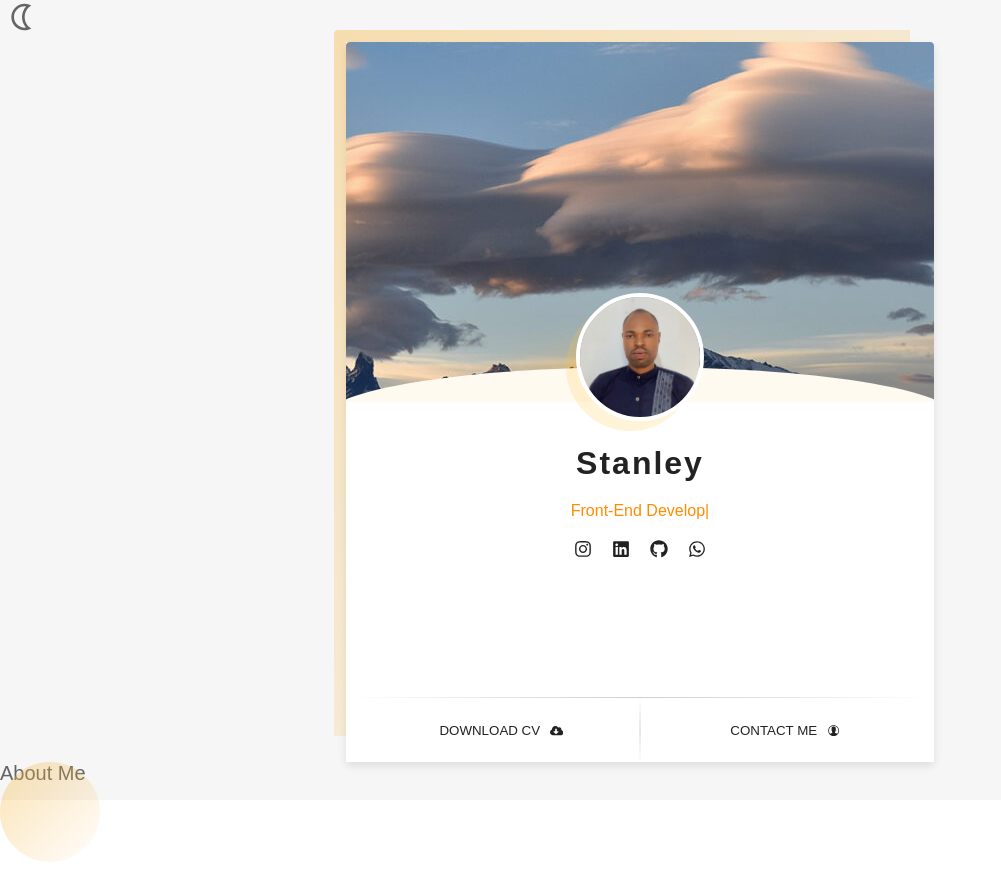
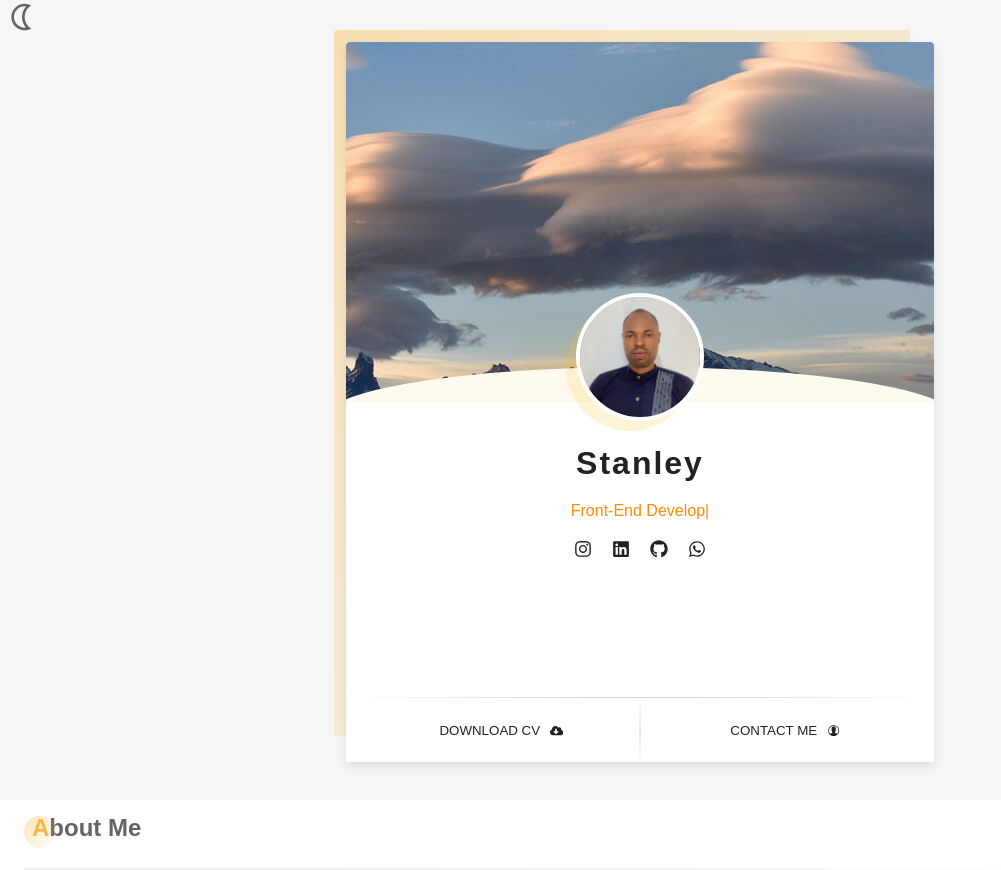
Before and after one commit to sagieramos/stanley-osagie-porforlio, a React (Create React App) app: page / in a window 1280 px wide. Shown: the whole page, without its empty margins (0-1001 px from the left). Built offline with nearby package versions, Linux system fonts and the light colour scheme; a web font is replaced by a local one.

Commit message:
title components design

```diff
--- a/src/components/Heading.js
+++ b/src/components/Heading.js
@@ -1,12 +1,23 @@
 import React from 'react';
 import PropTypes from 'prop-types';
-import './heading.css';
+import './heading.scss';
+import { color } from '../signal.ts';
 
-const Heading = ({ text }) => (
-  <div className="heading-i-sagie">
-    {text}
-  </div>
-);
+const Heading = ({ text }) => {
+  const firstCharColor = '#f6b846';
+  const firstChar = text.charAt(0);
+  const displayMode = color.value ? 'title-i-dark-mode' : 'title-i-light-mode';
+
+  return (
+    <div className={`title-i-sagie ${displayMode}`}>
+      <h2>
+        <span style={{ color: firstCharColor }}>{firstChar}</span>
+        {text.slice(1)}
+      </h2>
+      <div />
+    </div>
+  );
+};
 
 Heading.propTypes = {
   text: PropTypes.string,
--- a/src/components/heading.css
+++ /dev/null
@@ -1,15 +0,0 @@
-.heading-i-sagie {
-    position: relative;
-    font-size: 20px;
-}
-
-.heading-i-sagie::before {
-    content: "";
-    position: absolute;
-    background-clip: border-box;
-    background-image: linear-gradient(135deg, rgba(246, 184, 70, 0.4) 0%, rgba(246, 184, 70, 0.01) 100%);
-    background-origin: padding-box;
-    border-radius: 50%;
-    width: 100px;
-    height: 100px;
-}
--- /dev/null
+++ b/src/components/heading.scss
@@ -0,0 +1,41 @@
+.title-i-sagie {
+    position: relative;
+    font-size: 16px;
+    margin: 24px;
+    padding: 8px;
+
+    &::before {
+        content: '';
+        position: absolute;
+        bottom: 0;
+        left: 0;
+        width: 100%;
+        height: 2px;
+        border-radius: 5px;
+      }
+
+    div {
+        position: absolute;
+        background-clip: border-box;
+        background-image: linear-gradient(135deg, #f6b84666 0%, #f6b84603 100%);
+        background-origin: padding-box;
+        border-radius: 50%;
+        width: 32px;
+        height: 32px;
+        top: 55%;
+        left: 0;
+        transform: translateY(-50%);
+    }
+
+    h2 {
+        font-weight: 600;
+    }
+}
+
+.title-i-light-mode::before {
+    background: radial-gradient(at left center, rgb(221, 221, 221) 0%, rgba(255, 255, 255, 0) 70%);
+}
+
+.title-i-dark-mode::before {
+    background: radial-gradient(at left center, rgba(197, 202, 213, 0.15) 0%, rgba(255, 255, 255, 0) 70%);
+}
```
